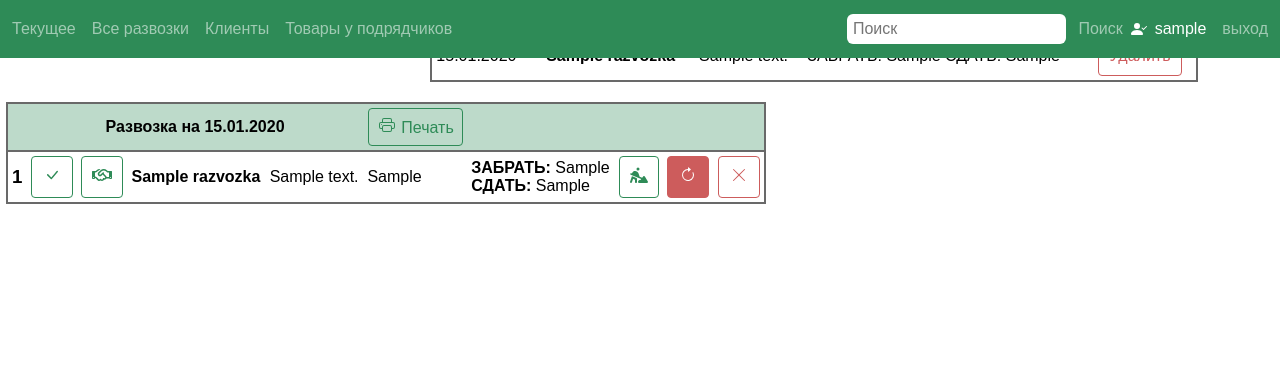
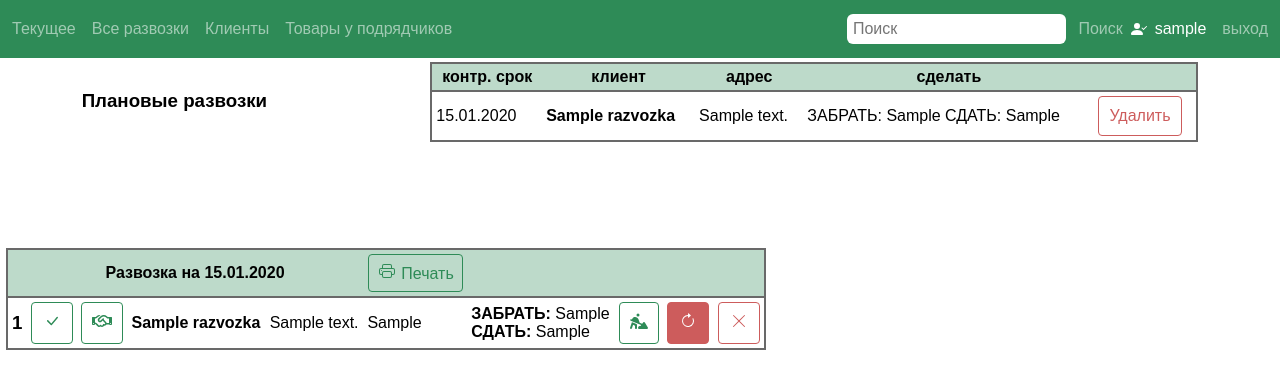
Before and after one commit to tsibul/razvozka4_0, a Django app: template templates/current.html in a window 1280 px wide. Shown: the top 389 px of the page. Run offline with Django 4.2, Linux system fonts and the light colour scheme; the template is opened without the code that fills it: values that come from a table or form of the project are taken from there, others are empty; a user stored in the database is signed in; tables that the repository leaves empty hold one stand-in row (values such as "Sample post"); parts of the project's set-up code (start-up, migrations or seed data) failed here and were passed over.

Commit message:
planned fixed on top, class un-show for it

```diff
--- a/razv4_0/static/razvozki4_0/css/main.css
+++ b/razv4_0/static/razvozki4_0/css/main.css
@@ -13,6 +13,10 @@
 .page-content {
     width: 100%;
     align-self: center;
+}
+
+.un-show{
+    display: none;
 }
 
 /* buttons */
@@ -100,14 +104,20 @@
 
 /* current */
 .planned {
+    position: fixed;
+    margin-top: 60px;
     align-items: center;
     display: flex;
     flex-direction: row;
     justify-content: space-around;
     width: 100%;
+    max-height: 190px;
+    overflow: auto;
+    background-color: #fff;
 }
 
 .current{
+    margin-top: 230px;
     margin-left: 6px;
     width: 99%;
 }
```
